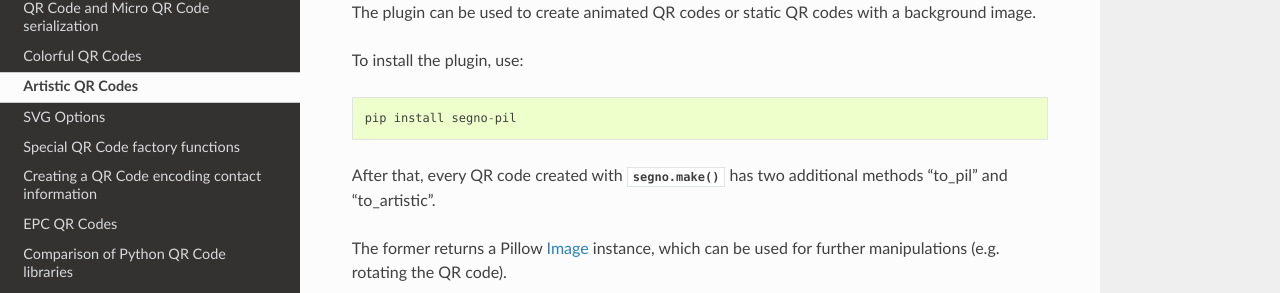
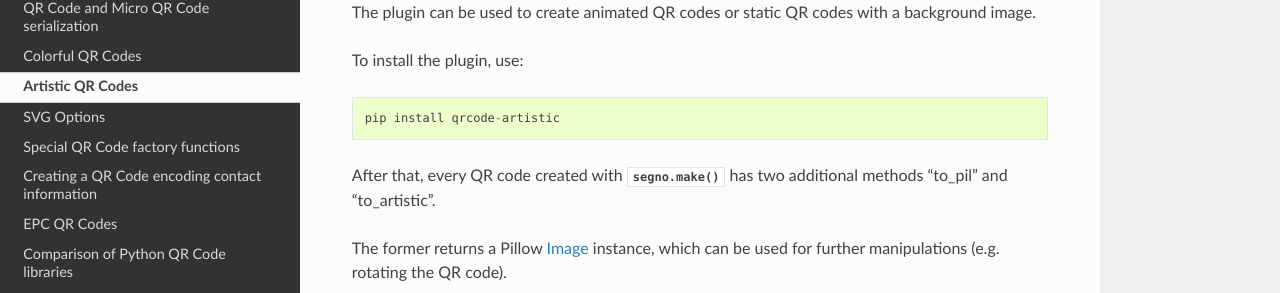
Before and after one commit to heuer/segno, a Sphinx documentation site: the page built from docs/artistic-qrcodes.rst, in a window 1280 px wide and 900 px high. Shown: the part 303-596 px from the top of the window. Built offline with Sphinx 7.4.7 and the Read the Docs theme 2.0.0, drawn with Linux system fonts in a browser that asks for light colours; the version number is read from the project's files by our own code.

Commit message:
Updated docs: segno-pil -> qrcode-artistic

```diff
--- a/README.rst
+++ b/README.rst
@@ -40,7 +41,7 @@ Unique features
   .. image:: https://github.com/heuer/segno/raw/develop/docs/_static/colorful/rain.png
     :alt: Colorful M4-Q Micro QR Code encoding "Rain"
 * `Artistic QR Codes <https://segno.readthedocs.io/en/latest/artistic-qrcodes.html>`_
-  (requires the `segno-pil <https://github.com/heuer/segno-pil/>`_ plug-in)
+  (requires the `qrcode-artistic <https://github.com/heuer/qrcode-artistic>`_ plug-in)
 
   With a background image
 
--- a/docs/artistic-qrcodes.rst
+++ b/docs/artistic-qrcodes.rst
@@ -13,7 +13,7 @@ background image.
 
 To install the plugin, use::
 
-    pip install segno-pil
+    pip install qrcode-artistic
 
 After that, every QR code created with :py:func:`segno.make` has two additional
 methods "to_pil" and "to_artistic".
--- a/docs/comparison-qrcode-libs.rst
+++ b/docs/comparison-qrcode-libs.rst
@@ -183,7 +183,7 @@ Create a QR code 1-M "QR Code Symbol" and serialize it as PNG image.
 .. _PIL: https://pypi.org/project/PIL/
 .. _Pillow: https://pypi.org/project/Pillow/
 .. _colorama: https://pypi.org/project/colorama/
-.. _plugin: https://github.com/heuer/segno-pil
+.. _plugin: https://github.com/heuer/qrcode-artistic
 .. _benchmarks.py: https://github.com/heuer/segno/blob/master/sandbox/benchmarks.py
 .. _GIF: https://en.wikipedia.org/wiki/GIF#Animated_GIF
 .. _APNG: https://en.wikipedia.org/wiki/Animated_Portable_Network_Graphics
```
Also changed, not shown: other parts of README.rst (+1 -3 lines).
